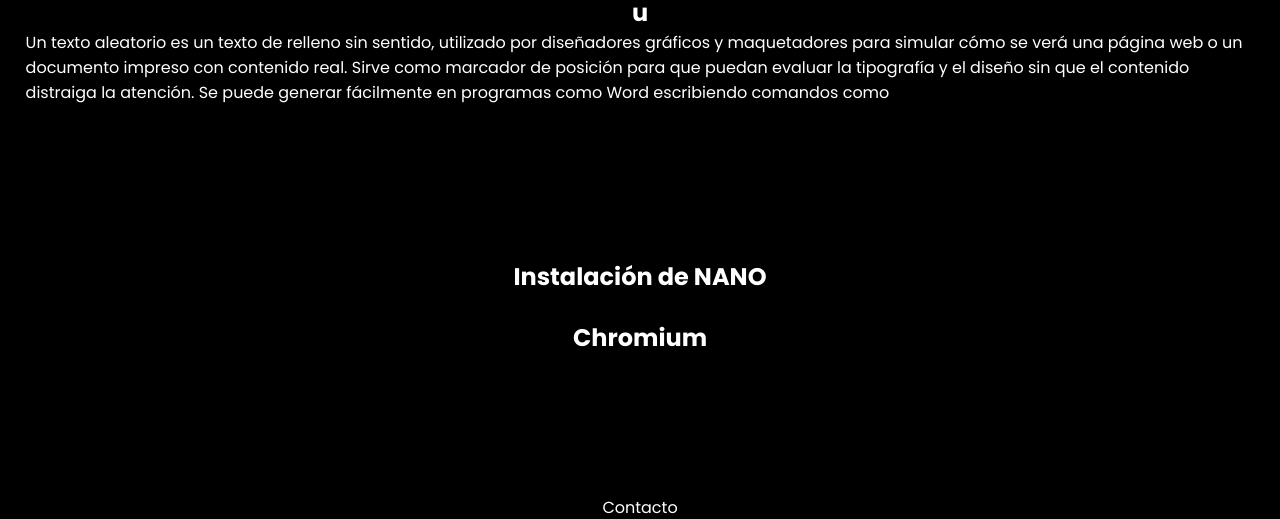
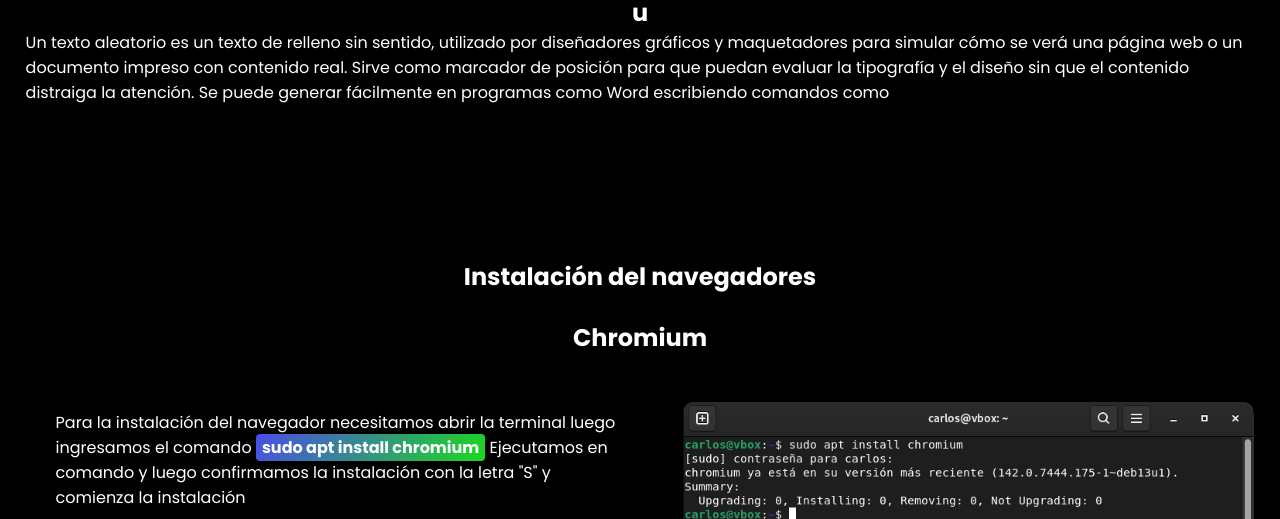
Before and after one commit to carlos-dagua27/webSO, a plain HTML site: page actividad2.html in a window 1280 px wide. Shown: the part 428-947 px from the top of the page. Drawn offline with Linux system fonts and the light colour scheme.

Commit message:
Add files via upload

```diff
--- a/actividad2.html
+++ b/actividad2.html
@@ -52,11 +52,25 @@
         </section>
         <section id="actividad1" class="actividad1punto3">
             <div class="installnav">
-                <h2>Instalación de NANO</h2>
+                <h2>Instalación del navegadores</h2>
             </div>
-
             <div class="installch">
                 <h2>Chromium</h2>
+            </div>
+            <div class="contenedor-flex">
+                <div class="texto1">
+                    <p>
+                        Para la instalación del navegador necesitamos abrir la terminal luego ingresamos el comando
+                        <span class="highlight">sudo apt install chromium</span> Ejecutamos en comando y
+                        luego confirmamos la instalación con la letra "S" y comienza la instalación <br><br>
+
+                        Un tip, al escribir el comando
+                        <span class="highlight">sudo apt install chromium -y</span>
+                    </p>
+                </div>
+            <div class="espac-img">
+                <img src="assets/imgs/terminal.png" alt="Instalación Debian">
+            </div>
             </div>
         </section>
     </main>
```
Also changed, not shown: actividad1.html (+0 -5 lines).
